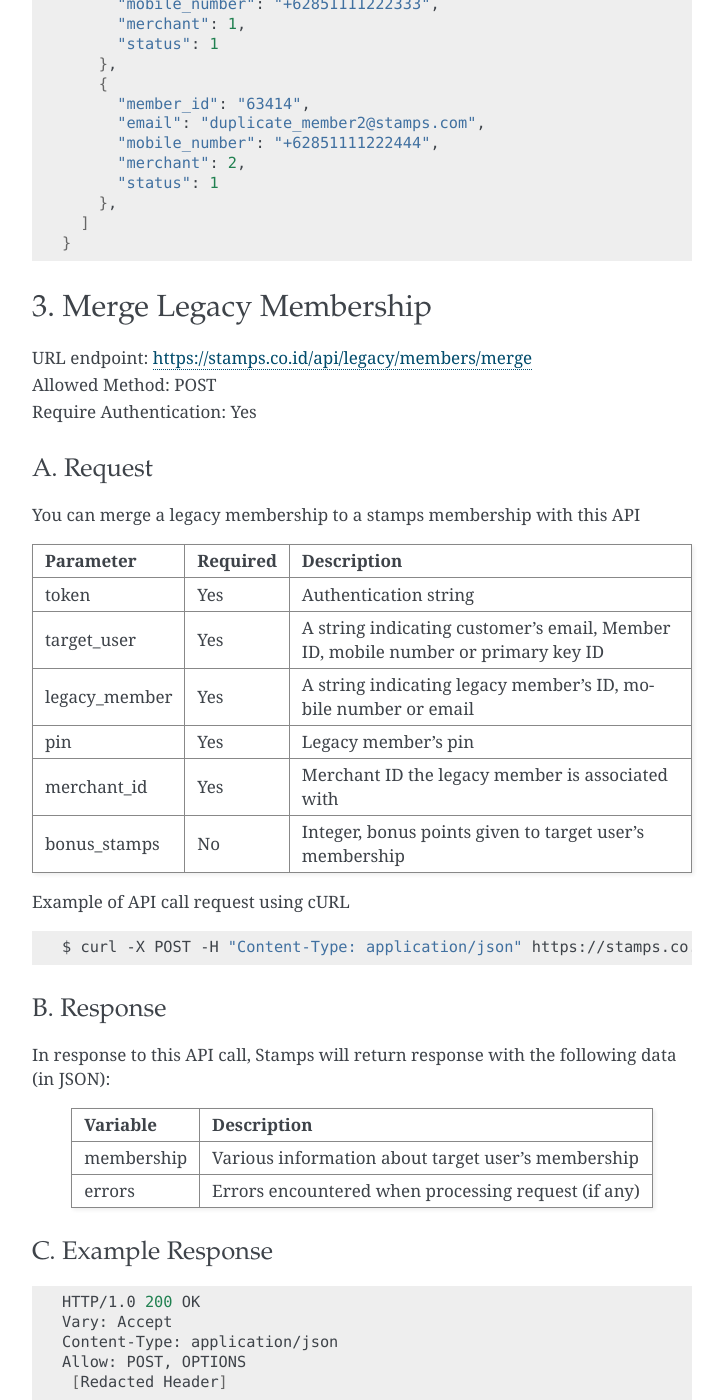
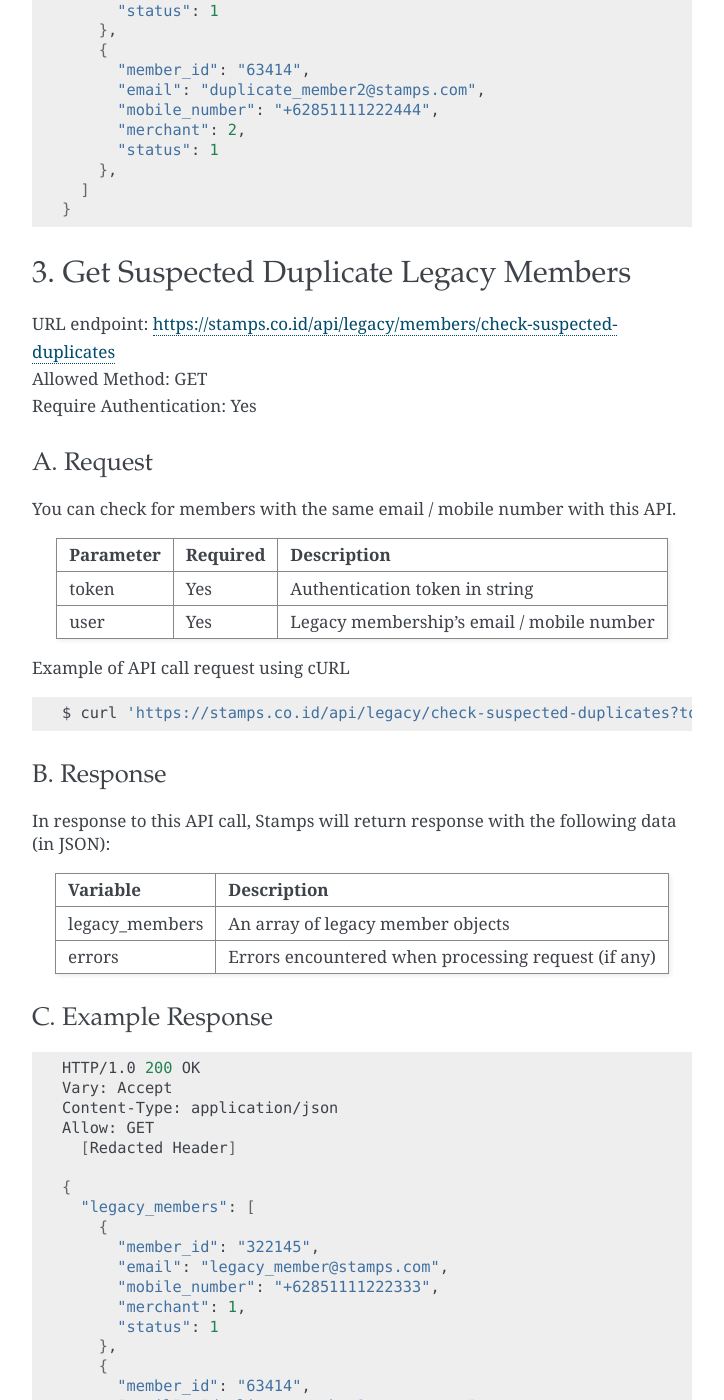
Before and after one commit to ui/stamps-api-docs, a Sphinx documentation site: the page built from source/legacy_members_api.rst, in a window 1280 px wide and 1400 px high, scrolled down 2493 px. Shown: the whole window, without its empty margins (388-1112 px from the left). Built offline with Sphinx 7.4.7, drawn with Linux system fonts in a browser that asks for light colours; some of the changed text lies outside the part shown.

Commit message:
Check suspected duplicates docs

```diff
--- a/source/legacy_members_api.rst
+++ b/source/legacy_members_api.rst
@@ -39,9 +39,8 @@ In response to this API call, Stamps will return response with the following dat
 ====================== ==============================
 Variable               Description
 ====================== ==============================
-legacy_member          Various information about legacy member
-legacy_member.status   `1` means legacy member has been merged, while
-                       `2` means legacy member is unmerged
+legacy_member          Various information about legacy member.
+                       Refer :ref:`here <Legacy Member Status>` for member status
 errors                 Errors encountered when processing request (if any)
 ====================== ==============================
 
@@ -138,7 +137,77 @@ C. Example Response
 
 
 
-3. Merge Legacy Membership
+3. Get Suspected Duplicate Legacy Members
+====================================
+| URL endpoint: https://stamps.co.id/api/legacy/members/check-suspected-duplicates
+| Allowed Method: GET
+| Require Authentication: Yes
+
+A. Request
+-----------------------------
+You can check for members with the same email / mobile number with this API.
+
+============     =========== =========================
+Parameter        Required    Description
+============     =========== =========================
+token            Yes         Authentication token in string
+user             Yes         Legacy membership's email / mobile number
+============     =========== =========================
+
+
+Example of API call request using cURL
+
+.. code-block :: bash
+
+    $ curl 'https://stamps.co.id/api/legacy/check-suspected-duplicates?token=123&member_id=612345'
+
+
+B. Response
+-----------
+
+In response to this API call, Stamps will return response with the following data (in JSON):
+
+=================== ==============================
+Variable            Description
+=================== ==============================
+legacy_members      An array of legacy member objects
+errors              Errors encountered when processing request (if any)
+=================== ==============================
+
+
+C. Example Response
+-------------------
+
+.. code-block :: bash
+
+    HTTP/1.0 200 OK
+    Vary: Accept
+    Content-Type: application/json
+    Allow: GET
+      [Redacted Header]
+
+    {
+      "legacy_members": [
+        {
+          "member_id": "322145",
+          "email": "legacy_member@stamps.com",
+          "mobile_number": "+62851111222333",
+          "merchant": 1,
+          "status": 1
+        },
+        {
+          "member_id": "63414",
+          "email": "duplicate_member2@stamps.com",
+          "mobile_number": "+62851111222444",
+          "merchant": 2,
+          "status": 1
+        },
+      ]
+    }
+
+
+
+4. Merge Legacy Membership
 ====================================
 | URL endpoint: https://stamps.co.id/api/legacy/members/merge
 | Allowed Method: POST
@@ -340,3 +409,16 @@ C. Example Response
         "created": "2022-01-01",
       }
     }
+
+
+Miscellaneous
+------------------------------
+
+Legacy Member Status
+^^^^^^^^^^^^^^^^^^^^
+=================== ===========
+Code                Description
+=================== ===========
+1                   Merged
+2                   Unmerged
+=================== ===========
```
Also changed, not shown: other parts of source/legacy_members_api.rst (+2 -2 lines).
